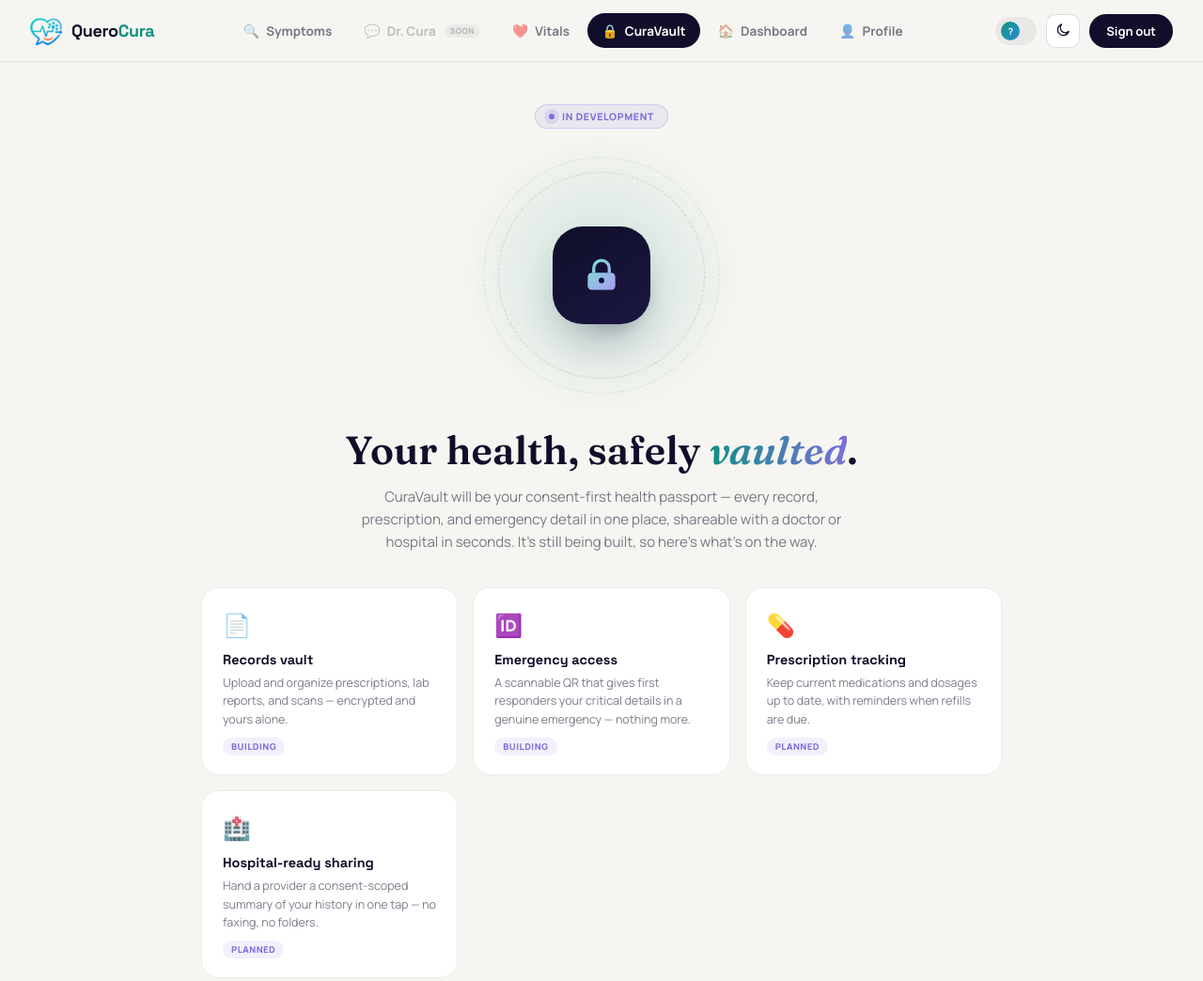
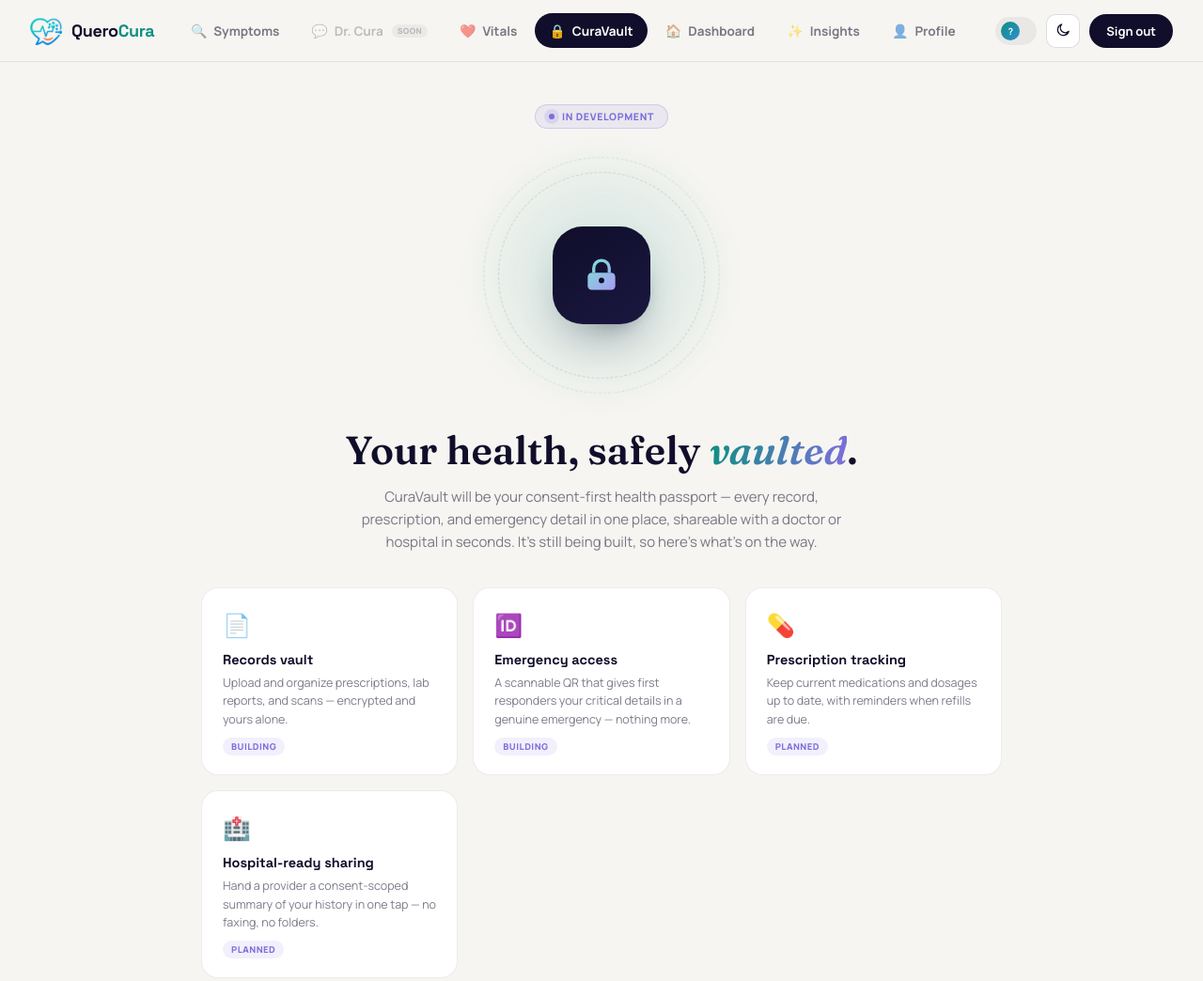
Before and after one commit to saumit-querocura/qc_proj, a plain HTML site: page curavault/index.html in a window 1280 px wide. Shown: the top 1044 px of the page at 94% size. Drawn offline with Linux system fonts and the light colour scheme; no server answers.

Commit message:
Add files via upload

```diff
--- a/curavault/index.html
+++ b/curavault/index.html
@@ -123,6 +123,7 @@
       <a class="tab-link" href="../vitals/"><span class="tl-ic">❤️</span>Vitals</a>
       <a class="tab-link active" href="#"><span class="tl-ic">🔒</span>CuraVault</a>
       <a class="tab-link" href="../dashboard/"><span class="tl-ic">🏠</span>Dashboard</a>
+      <a class="tab-link" href="../insights/"><span class="tl-ic">✨</span>Insights</a>
       <a class="tab-link" href="../onboarding/"><span class="tl-ic">👤</span>Profile</a>
     </nav>
     <div class="topbar-right">
```
